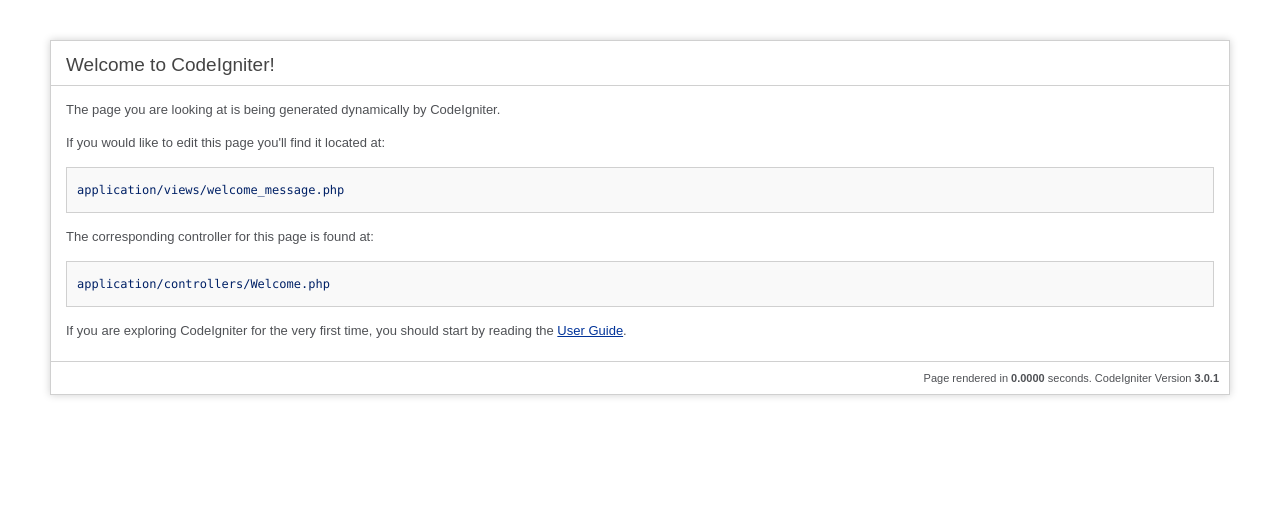
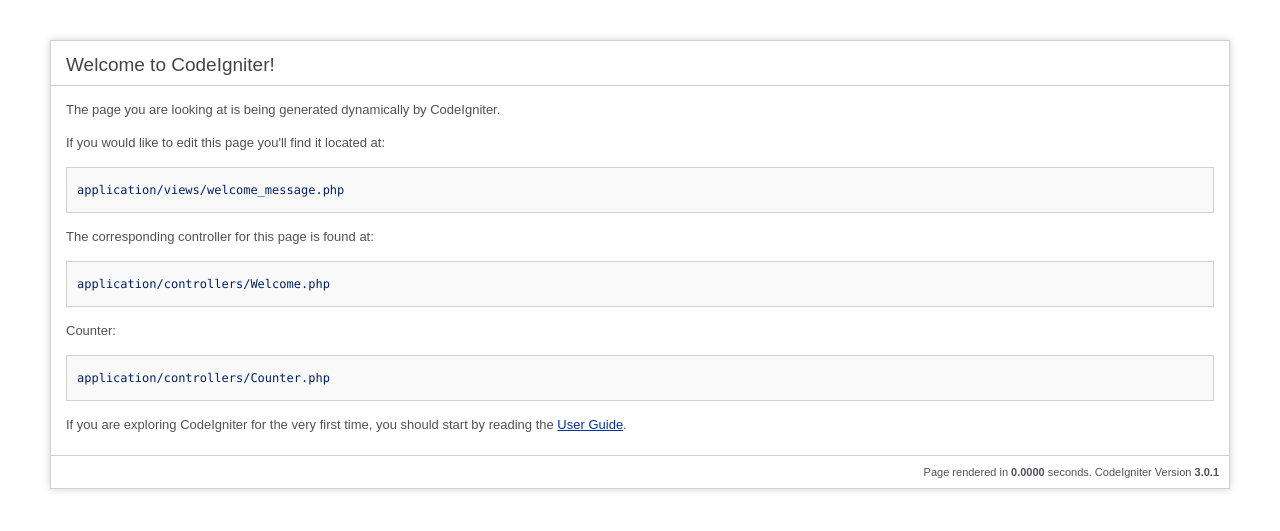
Before and after one commit to daruiz31/php, a CodeIgniter app: page /database/ in a window 1280 px wide. Shown: the top 531 px of the page. Run offline with CodeIgniter, Linux system fonts and the light colour scheme.

Commit message:
link to Counter.php

```diff
--- a/application/views/welcome_message.php
+++ b/application/views/welcome_message.php
@@ -79,6 +79,9 @@ defined('BASEPATH') OR exit('No direct script access allowed');
 		<p>The corresponding controller for this page is found at:</p>
 		<code>application/controllers/Welcome.php</code>
 
+		<p>Counter:</p>
+		<code>application/controllers/Counter.php</code>
+
 		<p>If you are exploring CodeIgniter for the very first time, you should start by reading the <a href="user_guide/">User Guide</a>.</p>
 	</div>
 
```
